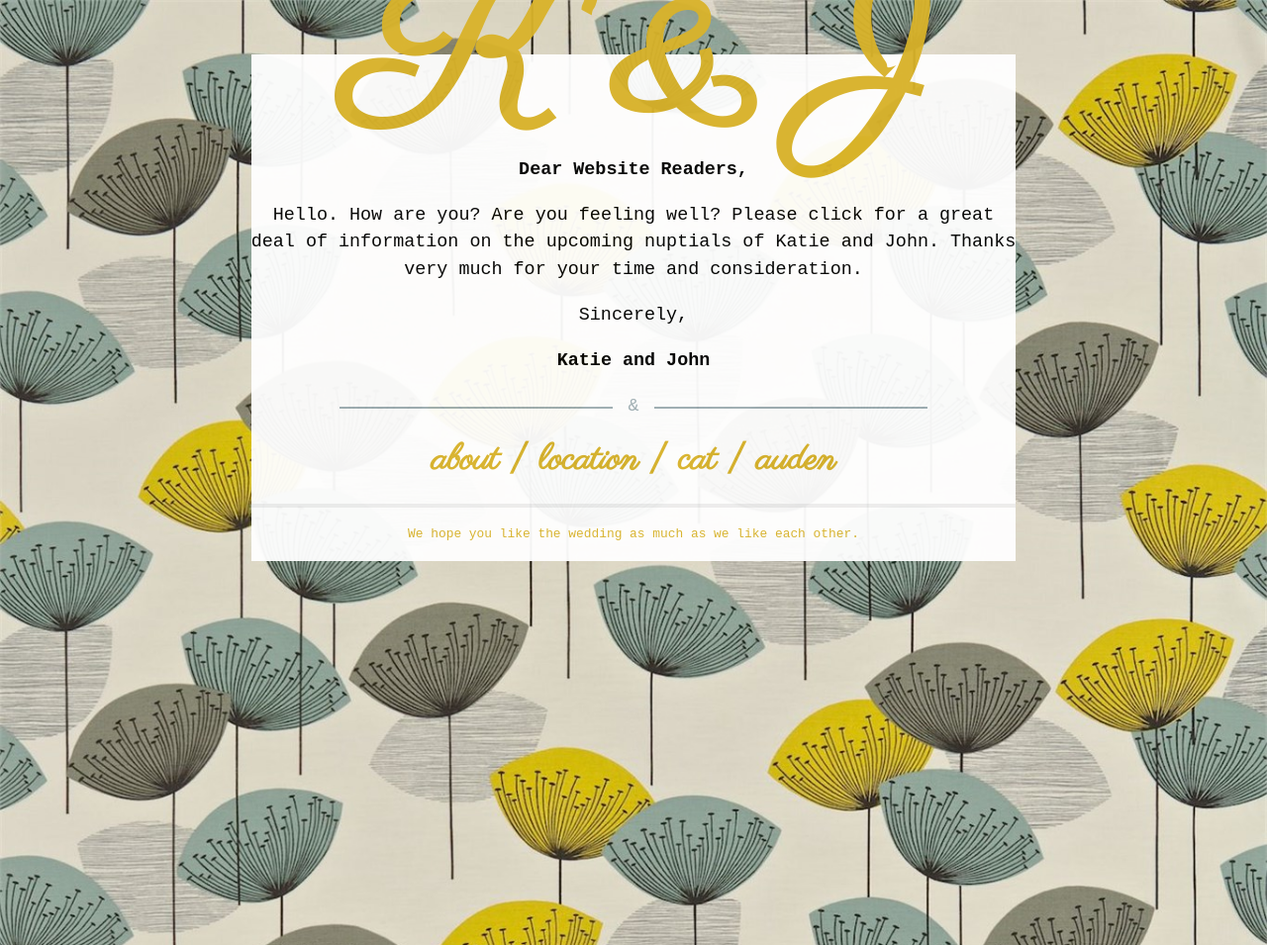
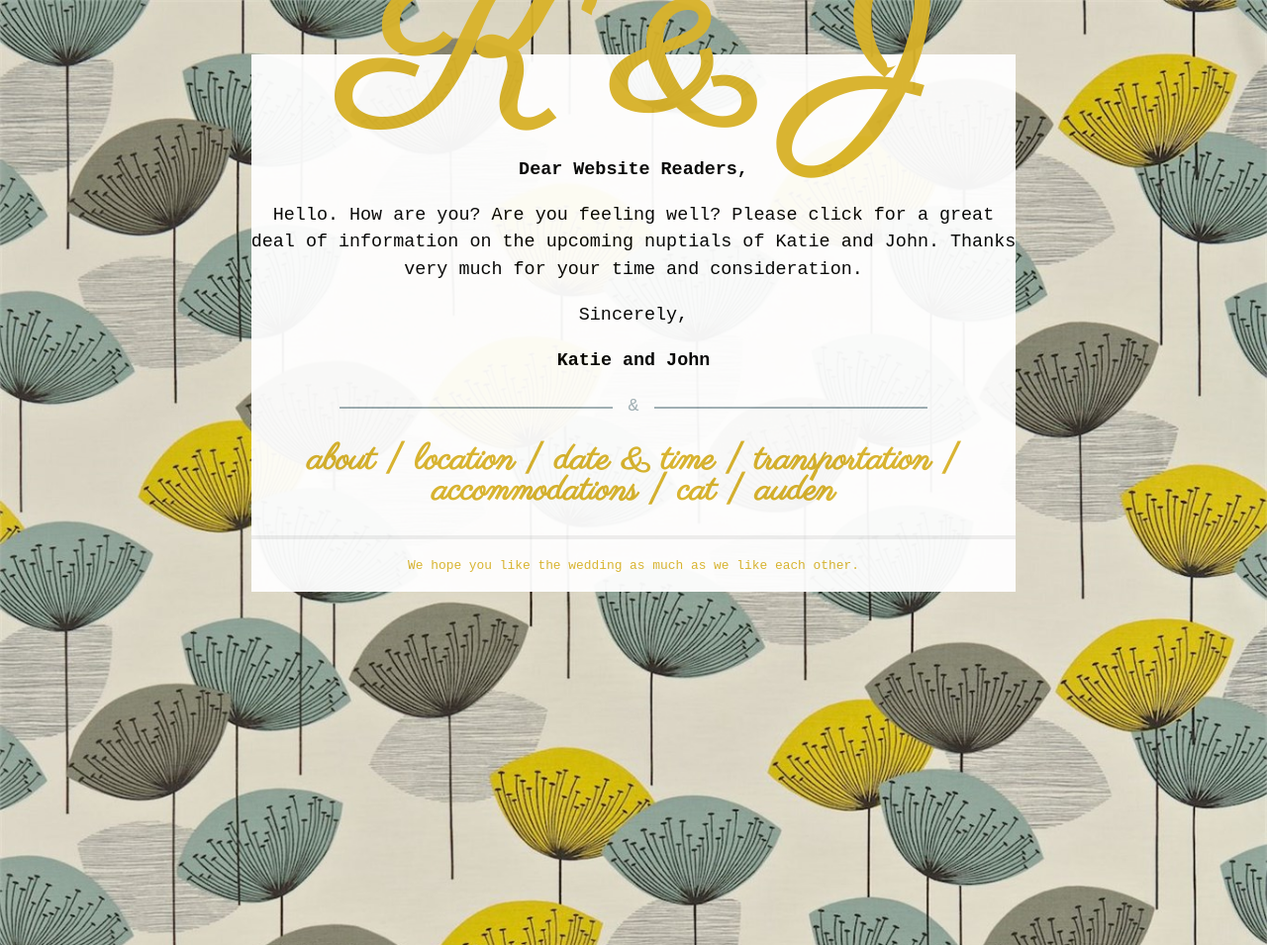
Before and after one commit to jrladd/kmarriesj, a Jekyll site: the page built from index.md, in a window 1280 px wide. Shown: the whole page at 99% size. Built offline with Jekyll 4.4.1, drawn with Linux system fonts in a browser that asks for light colours; Markdown is read by kramdown in place of the engine named in the settings.

Commit message:
add new content

```diff
--- a/_layouts/default.html
+++ b/_layouts/default.html
@@ -39,19 +39,39 @@
 			<br/>
 	    	<a href="#" onclick="toggle_visibility('about');">about |</a>
 	    	<a href="#" onclick="toggle_visibility('location');">location |</a>
+	    	<a href="#" onclick="toggle_visibility('dt');">date & time |</a>
+	    	<a href="#" onclick="toggle_visibility('transportation');">transportation |</a>
+	    	<a href="#" onclick="toggle_visibility('accommodations');">accommodations |</a>
 	    	<a href="#" onclick="toggle_visibility('cat');">cat |</a>
 	    	<a href="#" onclick="toggle_visibility('auden');">auden</a>
           </div>
 
-          <div id="about" style="display:none;">We're John and Katie
+          <div id="about" style="display:none;">We're John and Katie. We think you're great. That's why we've invited you to the wedding. Click above to make more information appear. Click again to make it disappear. It's as easy as that. See you in New Orleans!
             <div class="strike">
               <span>&</span>
             </div>
           </div>
-          <div id="location" style="display:none;">It's in New Orleans
+          <div id="location" style="display:none;">
+          	<p>New Orleans, LA</p>
+          	<p>City Park</p>
+          	<p>Arbor Room at Popp Fountain</p>
             <div class="strike">
               <span>+</span>
             </div>
+          </div>
+          <div id="dt" style="display:none;">
+          	<p>18 March 2015</p>
+          	<p>Ceremony: 7.00 post meridiem</p>
+          	<p>Reception: 7.30-11:30 post meridiem</p>
+          	<div class="strike">
+              <span>/</span>
+            </div>
+          </div>
+          <div id="transportation" style="display:none;">
+          There will be busses to and from the hotel and the park. More information coming soon.
+          </div>
+          <div id="accommodations" style="display:none;">
+          This is where information about accommodations will go, as soon as that information is ready.
           </div>
           <div id="cat" style="display:none;">
           <img src="/kmarriesj/images/cat.jpg" alt="Cardigan, a cat." title="This is the cat. We think he's quite nice.">
```
